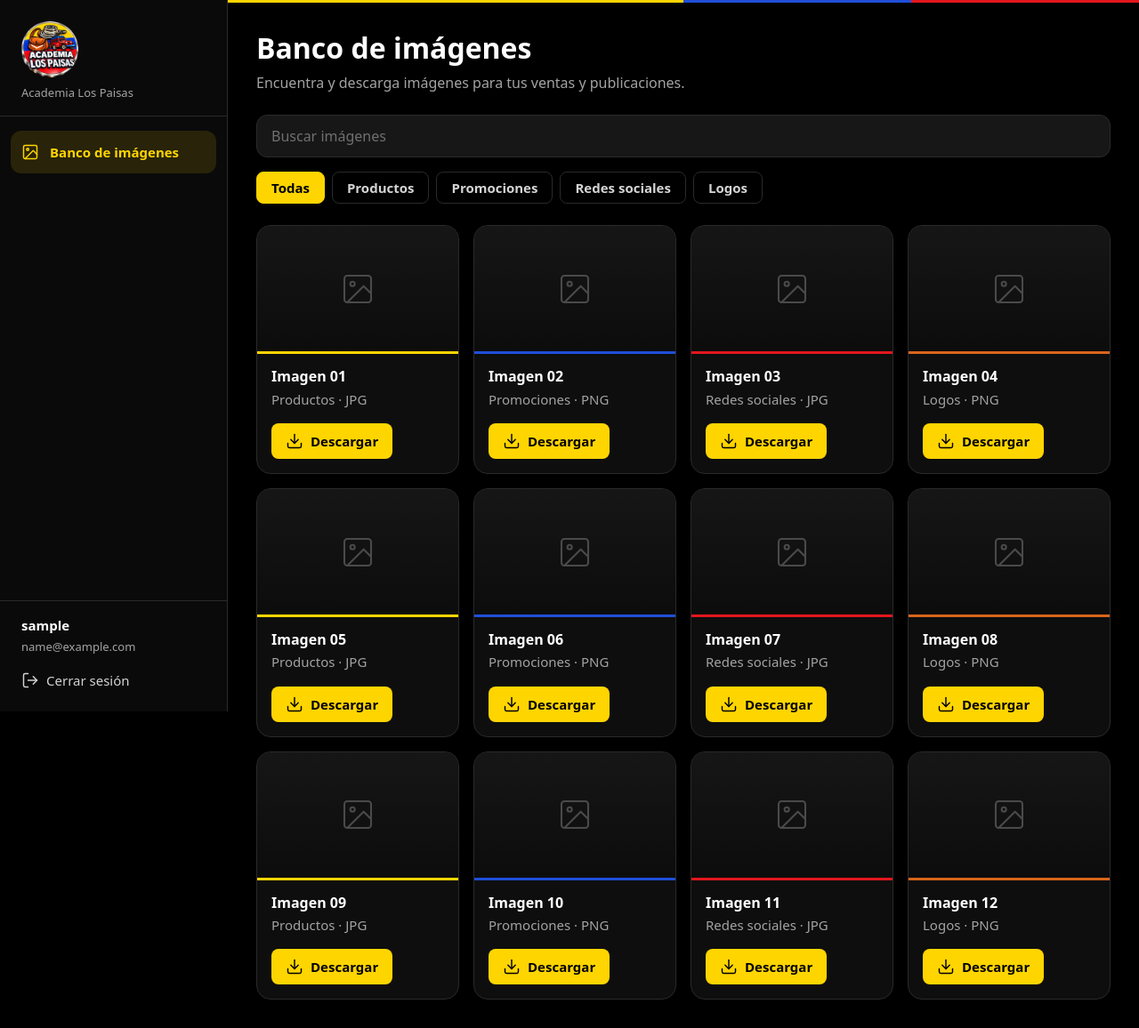
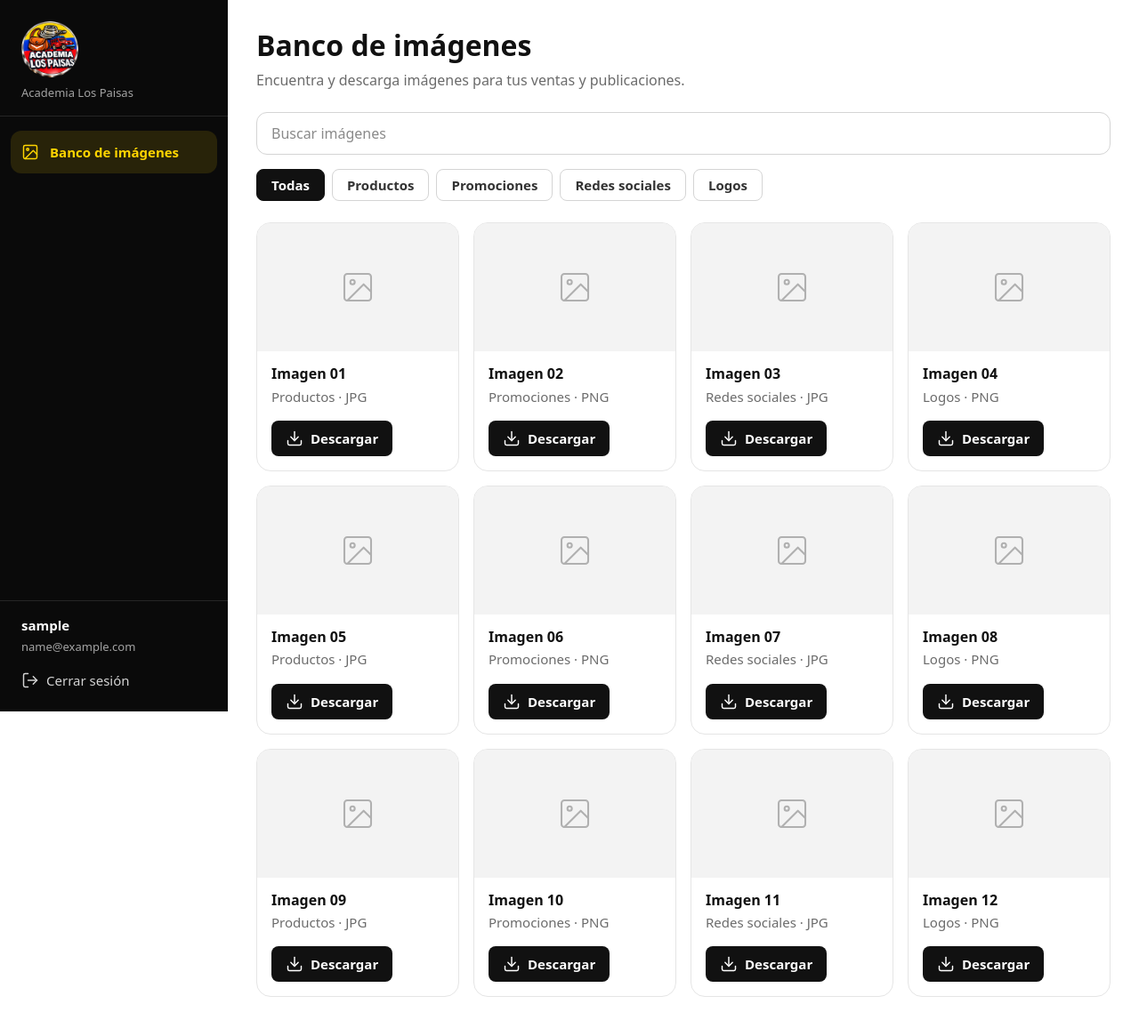
Before and after one commit to jpablo0724/tiendalospaisas, a Flask app: page /dashboard in a window 1280 px wide. Shown: the whole page at 89% size. After the commit the page ends 1121 px from the top, so only its background shows below. Run offline with Flask 3, Linux system fonts and the light colour scheme; the visitor is signed in with stand-in values (Sample User, id 1); data comes from the database, SQL or seed files in the repository.

Commit message:
Dashboard: fondo blanco, solo el menú lateral en negro, sin colores llamativos
Co-Authored-By: Claude Sonnet 5.5 <noreply@anthropic.com>

```diff
--- a/academia/static/dashboard.css
+++ b/academia/static/dashboard.css
@@ -1,58 +1,59 @@
-body.app{display:grid;grid-template-columns:16rem 1fr;min-height:100vh}
+/* Zona principal clara; solo el menú lateral es negro. */
+body.app{--bg:#fff;--surface:#fff;--field:#fff;--line:#e5e5e5;--text:#111;--text-2:#333;--muted:#6b6b6b;
+  display:grid;grid-template-columns:16rem 1fr;min-height:100vh;background:#fff;color:var(--text)}
 .ic{width:1.25rem;height:1.25rem;flex:none;fill:none;stroke:currentColor;stroke-width:1.75;stroke-linecap:round;stroke-linejoin:round}
 
-/* Menú lateral */
-.side{background:#0a0a0a;border-right:1px solid var(--line);display:flex;flex-direction:column;position:sticky;top:0;height:100vh}
-.brand{display:flex;flex-direction:column;gap:var(--s2);padding:var(--s5) var(--s5) var(--s4);border-bottom:1px solid var(--line)}
+/* Menú lateral (negro) */
+.side{background:#0a0a0a;color:#fff;display:flex;flex-direction:column;position:sticky;top:0;height:100vh}
+.brand{display:flex;flex-direction:column;gap:var(--s2);padding:var(--s5) var(--s5) var(--s4);border-bottom:1px solid #262626}
 .brand .logo{width:64px;height:auto}
-.brand span{font-size:var(--fs-xs);color:var(--muted)}
+.brand span{font-size:var(--fs-xs);color:#a3a3a3}
 .side nav{display:grid;gap:var(--s1);align-content:start;flex:1;padding:var(--s4) var(--s3)}
-.side nav a{display:flex;align-items:center;gap:var(--s3);height:var(--control-h);padding:0 var(--s3);border-radius:var(--r-md);text-decoration:none;color:var(--text-2);font-size:var(--fs-sm);font-weight:var(--fw-semi)}
+.side nav a{display:flex;align-items:center;gap:var(--s3);height:var(--control-h);padding:0 var(--s3);border-radius:var(--r-md);text-decoration:none;color:#d4d4d4;font-size:var(--fs-sm);font-weight:var(--fw-semi)}
 .side nav a:hover{background:#171717}
 .side nav a.on{background:rgba(255,213,0,.12);color:var(--yellow)}
-.account{display:grid;gap:var(--s1);padding:var(--s4) var(--s5) var(--s5);border-top:1px solid var(--line)}
-.account strong{font-size:var(--fs-sm);font-weight:var(--fw-semi)}
-.account span{font-size:var(--fs-xs);color:var(--muted);overflow-wrap:anywhere}
-.logout{display:flex;align-items:center;gap:var(--s2);margin-top:var(--s3);padding:0;border:0;background:none;color:var(--text-2);font:inherit;font-size:var(--fs-sm);cursor:pointer}
+.account{display:grid;gap:var(--s1);padding:var(--s4) var(--s5) var(--s5);border-top:1px solid #262626}
+.account strong{font-size:var(--fs-sm);font-weight:var(--fw-semi);color:#fff}
+.account span{font-size:var(--fs-xs);color:#a3a3a3;overflow-wrap:anywhere}
+.logout{display:flex;align-items:center;gap:var(--s2);margin-top:var(--s3);padding:0;border:0;background:none;color:#d4d4d4;font:inherit;font-size:var(--fs-sm);cursor:pointer}
 .logout:hover{color:var(--yellow)}
 
-/* Zona principal */
-.main{min-width:0}
+/* Zona principal (blanca) */
+.main{min-width:0;background:#fff}
 .top{display:none}
-.main::before{content:"";display:block;height:3px;background:linear-gradient(90deg,var(--yellow) 50%,var(--blue) 50% 75%,var(--red) 75%)}
 .content{padding:var(--s6);max-width:70rem}
 .welcome{margin-bottom:var(--s5)}
-.welcome h1{font-size:var(--fs-2xl);margin-bottom:var(--s2)}
+.welcome h1{font-size:var(--fs-2xl);margin-bottom:var(--s2);color:#111}
 .welcome p{color:var(--muted)}
 .tools{display:grid;gap:var(--s4);margin-bottom:var(--s5)}
-.tools input{width:100%;height:var(--control-h);padding:0 var(--s4);border:1px solid var(--line);border-radius:var(--r-md);font:inherit;font-size:var(--fs-md);background:var(--field);color:var(--text)}
-.tools input::placeholder{color:#707070}
-.tools input:focus{outline:none;border-color:var(--yellow);box-shadow:0 0 0 3px rgba(255,213,0,.2)}
+.tools input{width:100%;height:var(--control-h);padding:0 var(--s4);border:1px solid #d4d4d4;border-radius:var(--r-md);font:inherit;font-size:var(--fs-md);background:#fff;color:#111}
+.tools input::placeholder{color:#8a8a8a}
+.tools input:focus{outline:none;border-color:#111;box-shadow:0 0 0 3px rgba(0,0,0,.08)}
 .chips{display:flex;flex-wrap:wrap;gap:var(--s2)}
-.chip{height:2.25rem;padding:0 var(--s4);border:1px solid var(--line);border-radius:var(--r-sm);background:transparent;color:var(--text-2);font:inherit;font-size:var(--fs-sm);font-weight:var(--fw-semi);cursor:pointer}
-.chip:hover{border-color:#555}
-.chip.on{background:var(--yellow);border-color:var(--yellow);color:#000}
+.chip{height:2.25rem;padding:0 var(--s4);border:1px solid #d4d4d4;border-radius:var(--r-sm);background:#fff;color:#333;font:inherit;font-size:var(--fs-sm);font-weight:var(--fw-semi);cursor:pointer}
+.chip:hover{border-color:#111}
+.chip.on{background:#111;border-color:#111;color:#fff}
 
 /* Galería */
 .gallery{display:grid;grid-template-columns:repeat(auto-fill,minmax(13.5rem,1fr));gap:var(--s4)}
-.img-card{background:var(--surface);border:1px solid var(--line);border-radius:var(--r-lg);overflow:hidden;transition:border-color .15s}
+.img-card{background:#fff;border:1px solid var(--line);border-radius:var(--r-lg);overflow:hidden;transition:border-color .15s,box-shadow .15s}
 .img-card[hidden]{display:none}
-.img-card:hover{border-color:#555}
-.thumb{height:9rem;display:grid;place-items:center;background:linear-gradient(180deg,#161616,#0c0c0c);border-bottom:3px solid var(--accent,var(--yellow));color:#4a4a4a}
+.img-card:hover{border-color:#bdbdbd;box-shadow:0 4px 16px rgba(0,0,0,.06)}
+.thumb{height:9rem;display:grid;place-items:center;background:#f3f3f3;color:#b0b0b0}
 .thumb .ic{width:2.5rem;height:2.5rem;stroke-width:1.25}
 .body{padding:var(--s4)}
-.body h3{font-size:var(--fs-md);margin-bottom:var(--s1)}
+.body h3{font-size:var(--fs-md);margin-bottom:var(--s1);color:#111}
 .body p{font-size:var(--fs-sm);color:var(--muted);margin-bottom:var(--s4)}
-.go{display:inline-flex;align-items:center;gap:var(--s2);height:2.5rem;padding:0 var(--s4);background:var(--yellow);color:#000;border-radius:var(--r-sm);text-decoration:none;font-size:var(--fs-sm);font-weight:var(--fw-bold)}
-.go:hover{background:var(--yellow-h)}
+.go{display:inline-flex;align-items:center;gap:var(--s2);height:2.5rem;padding:0 var(--s4);background:#111;color:#fff;border-radius:var(--r-sm);text-decoration:none;font-size:var(--fs-sm);font-weight:var(--fw-semi)}
+.go:hover{background:#333}
 .gallery .empty{grid-column:1/-1;text-align:center;color:var(--muted);padding:var(--s6) 0}
 
 @media(max-width:800px){
   body.app{grid-template-columns:1fr}
   .side{position:fixed;z-index:10;left:0;top:0;width:16rem;transform:translateX(-100%);transition:transform .2s}
-  .side.open{transform:none;box-shadow:0 0 40px rgba(255,255,255,.12)}
+  .side.open{transform:none;box-shadow:0 0 40px rgba(0,0,0,.35)}
   .top{display:flex;align-items:center;height:3.5rem;padding:0 var(--s4);border-bottom:1px solid var(--line)}
-  .menu{display:grid;place-items:center;width:2.5rem;height:2.5rem;background:none;border:0;color:var(--text);cursor:pointer}
+  .menu{display:grid;place-items:center;width:2.5rem;height:2.5rem;background:none;border:0;color:#111;cursor:pointer}
   .content{padding:var(--s5) var(--s4)}
   .welcome h1{font-size:var(--fs-xl)}
 }
```
Also changed, not shown: docs/dashboard.css (+29 -28 lines).
